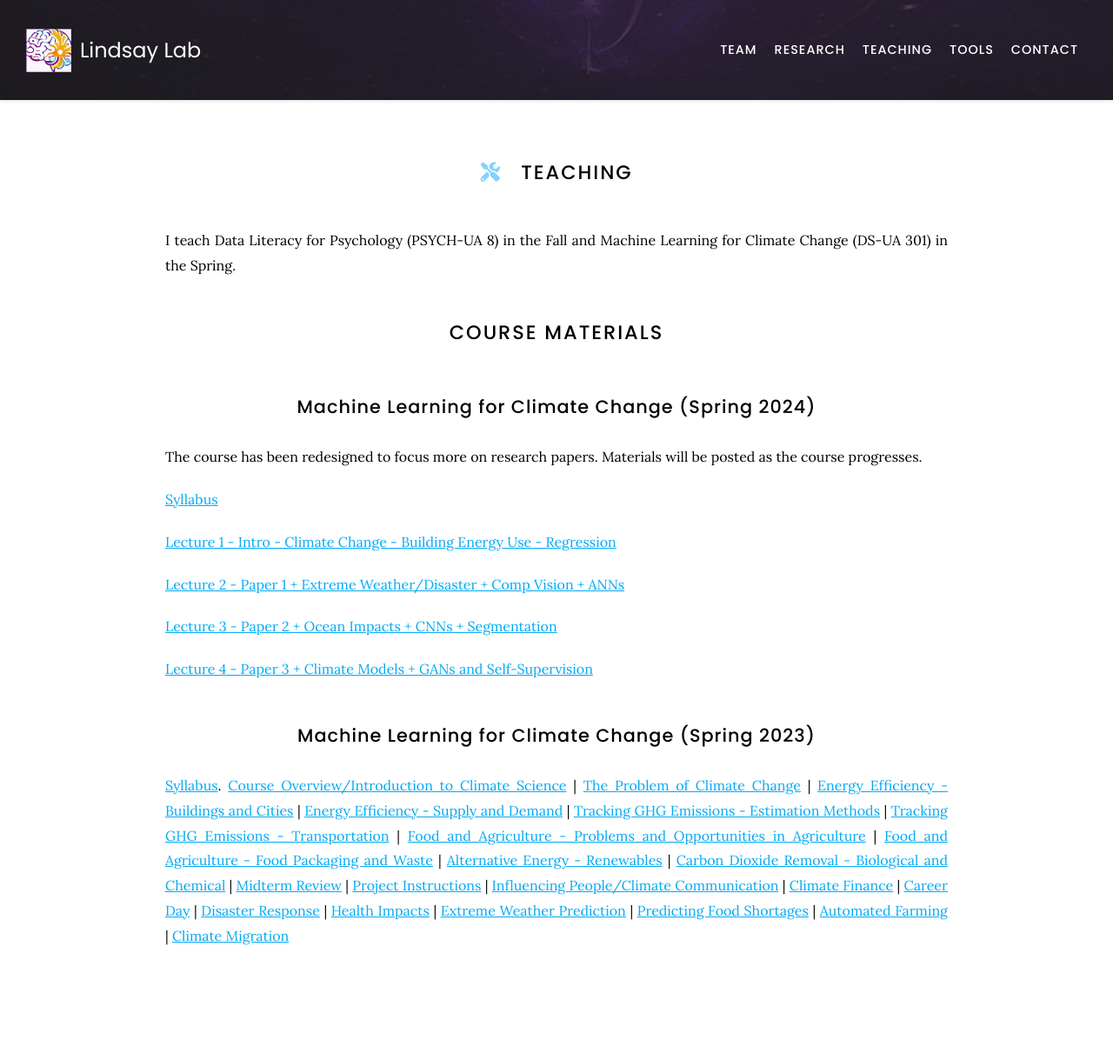
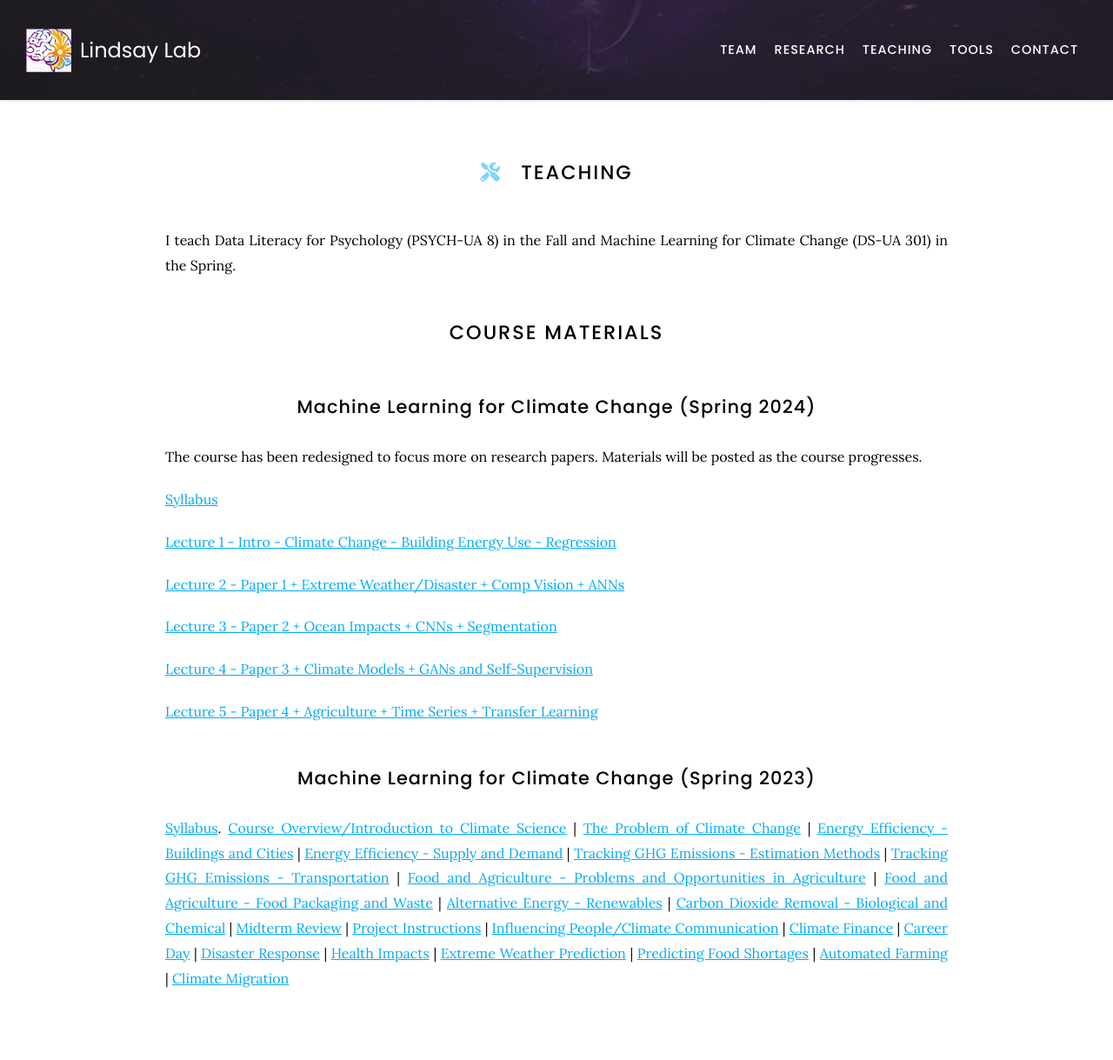
Before and after one commit to Lindsay-Lab/lindsay-lab.github.io, a Jekyll site: the page built from teaching/index.md, in a window 1280 px wide. Shown: the whole page at 87% size. Built offline with Jekyll 4.4.1, drawn with Linux system fonts in a browser that asks for light colours; nearby versions of some CDN libraries; before the commit the page ends 1171 px from its top, so only the background shows below that.

Commit message:
Update index.md

```diff
--- a/teaching/index.md
+++ b/teaching/index.md
@@ -23,6 +23,7 @@ The course has been redesigned to focus more on research papers. Materials will
 
 [Lecture 4 - Paper 3 + Climate Models + GANs and Self-Supervision](https://lindsay-lab.github.io/ClimateML_Lectures/Lecture%204%20-%20Paper%203%20%2B%20Climate%20Models%20%2B%20GANs%20and%20Self-Supervision.pdf)
 
+[Lecture 5 - Paper 4 + Agriculture + Time Series + Transfer Learning](https://lindsay-lab.github.io/ClimateML_Lectures/Lecture%205%20-%20Paper%204%20%2B%20Agriculture%20%2B%20Time%20Series%20%2B%20Transfer%20Learning.pdf)
 
 ## Machine Learning for Climate Change (Spring 2023)
 [Syllabus](https://lindsay-lab.github.io/ClimateML_Lectures/ML%20for%20Climate%20Syllabus-3.pdf).
```
